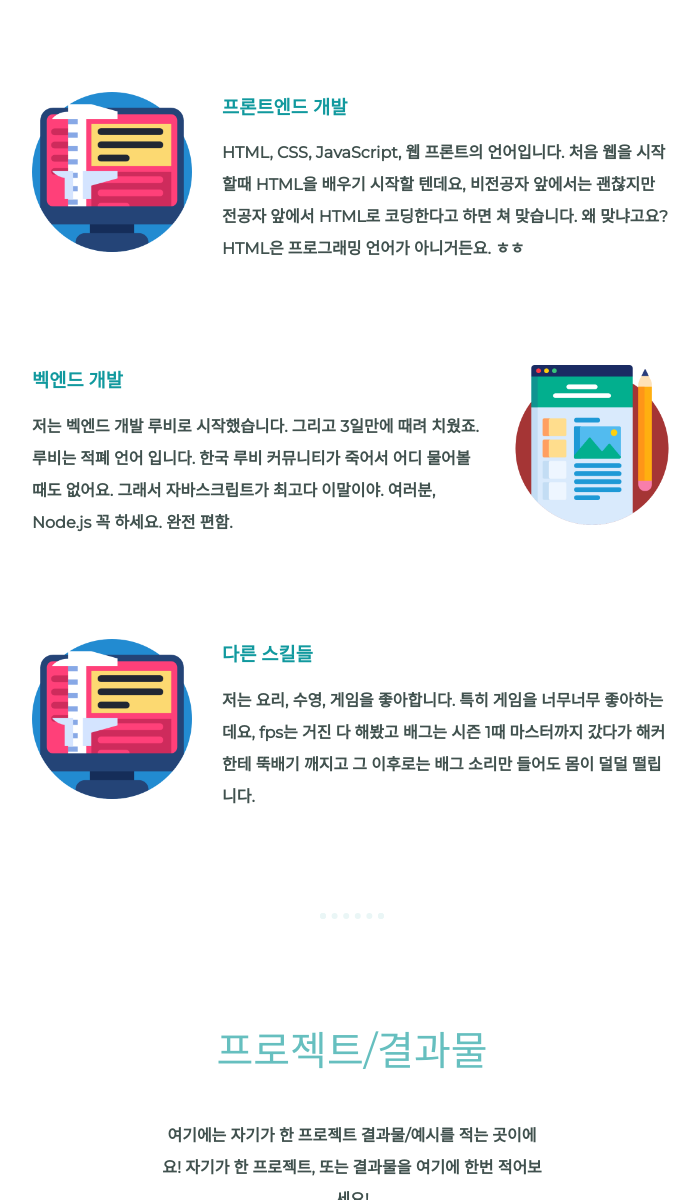
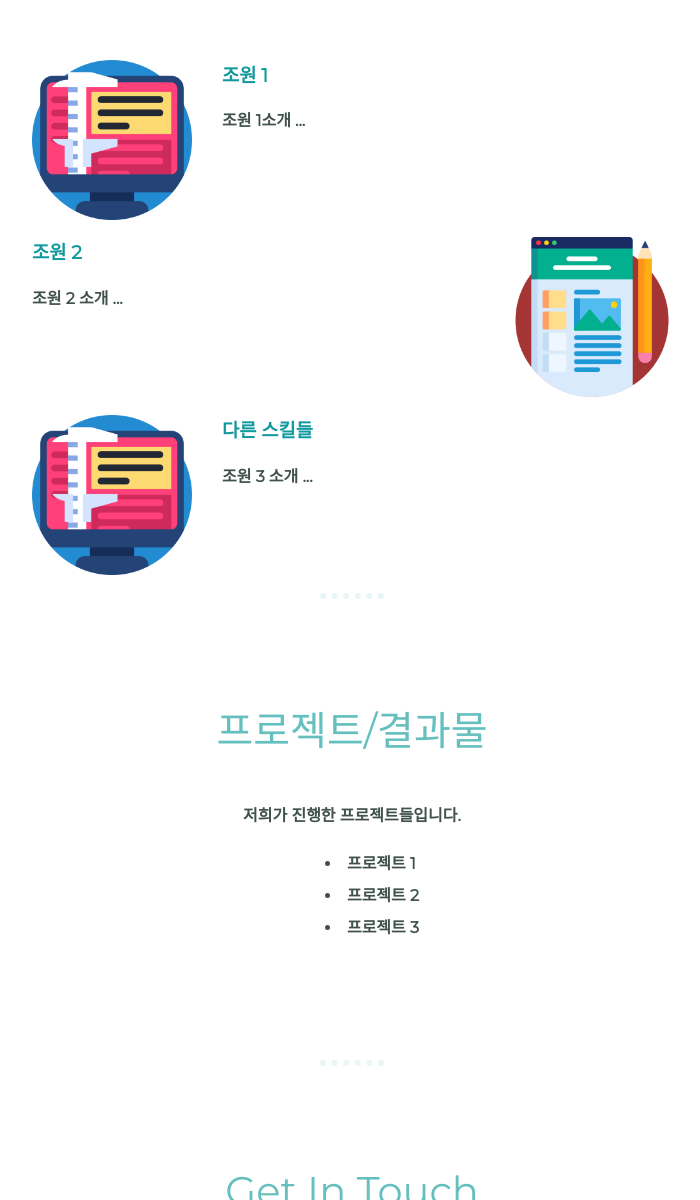
Before and after one commit to daniel2231/resume-exercise, a plain HTML site: page index.html in a window 1280 px wide. Shown: the part 1600-2800 px from the top of the page, without its empty margins (288-988 px from the left). Drawn offline with Linux system fonts and the light colour scheme.

Commit message:
changed index.html

```diff
--- a/index.html
+++ b/index.html
@@ -16,7 +16,7 @@
   <body>
     <div class="top-container">
       <img class="top-cloud" src="images/cloud.png" alt="" />
-      <h1>I'm [name]</h1>
+      <h1>Group Name Here</h1>
       <h2>A very catchy phrase over here.</h2>
       <img class="bottom-cloud" src="images/cloud.png" alt="" />
       <img src="images/mountain.png" alt="" />
@@ -27,8 +27,7 @@
         <img src="images/profile.png" alt="profile-pic" id="profile" />
         <h2>안녕하세요!</h2>
         <p class="intro">
-          여기에 자기 소개를 적으면 너무 좋을 것 같아요. 아 심심하다. 빨리
-          이것만 하고 킹덤 보러 가야징.
+          저희는 ...
         </p>
       </div>
       <hr />
@@ -36,44 +35,37 @@
         <h2>Skills</h2>
         <div class="skill-row">
           <img class="developer" src="images/developer.png" alt="" />
-          <h3>프론트엔드 개발</h3>
+          <h3>조원 1</h3>
           <p>
-            HTML, CSS, JavaScript, 웹 프론트의 언어입니다. 처음 웹을 시작할때
-            HTML을 배우기 시작할 텐데요, 비전공자 앞에서는 괜찮지만 전공자
-            앞에서 HTML로 코딩한다고 하면 쳐 맞습니다. 왜 맞냐고요? HTML은 프로그래밍 언어가 아니거든요. ㅎㅎ
+            조원 1소개 ...
           </p>
         </div>
 
         <div class="skill-row">
           <img class="design" src="images/design.png" alt="" />
-          <h3>벡엔드 개발</h3>
+          <h3>조원 2</h3>
           <p>
-            저는 벡엔드 개발 루비로 시작했습니다. 그리고 3일만에 때려 치웠죠.
-            루비는 적폐 언어 입니다. 한국 루비 커뮤니티가 죽어서 어디 물어볼때도
-            없어요. 그래서 자바스크립트가 최고다 이말이야. 여러분, Node.js 꼭
-            하세요. 완전 편함.
+            조원 2 소개 ...
           </p>
         </div>
+
         <div class="skill-row">
           <img class="developer" src="images/developer.png" alt="" />
           <h3>다른 스킬들</h3>
           <p>
-            저는 요리, 수영, 게임을 좋아합니다. 특히 게임을 너무너무
-            좋아하는데요, fps는 거진 다 해봤고 배그는 시즌 1때 마스터까지 갔다가
-            해커한테 뚝배기 깨지고 그 이후로는 배그 소리만 들어도 몸이 덜덜
-            떨립니다.
+            조원 3 소개 ...
           </p>
         </div>
         <hr />
         <div class="profile">
           <h2>프로젝트/결과물</h2>
           <p class="intro">
-            여기에는 자기가 한 프로젝트 결과물/예시를 적는 곳이에요! 자기가 한 프로젝트, 또는 결과물을 여기에 한번 적어보세요!
+            저희가 진행한 프로젝트들입니다.
           </p>
           <ul>
-            <li>스클럽 프론트엔드 개발</li>
-            <li>u-virus 개발</li>
-            <li>성균관대학교 멋쟁이 사자처럼 페이지 개발</li>
+            <li>프로젝트 1</li>
+            <li>프로젝트 2</li>
+            <li>프로젝트 3</li>
           </ul>
         </div>
       </div>
```
